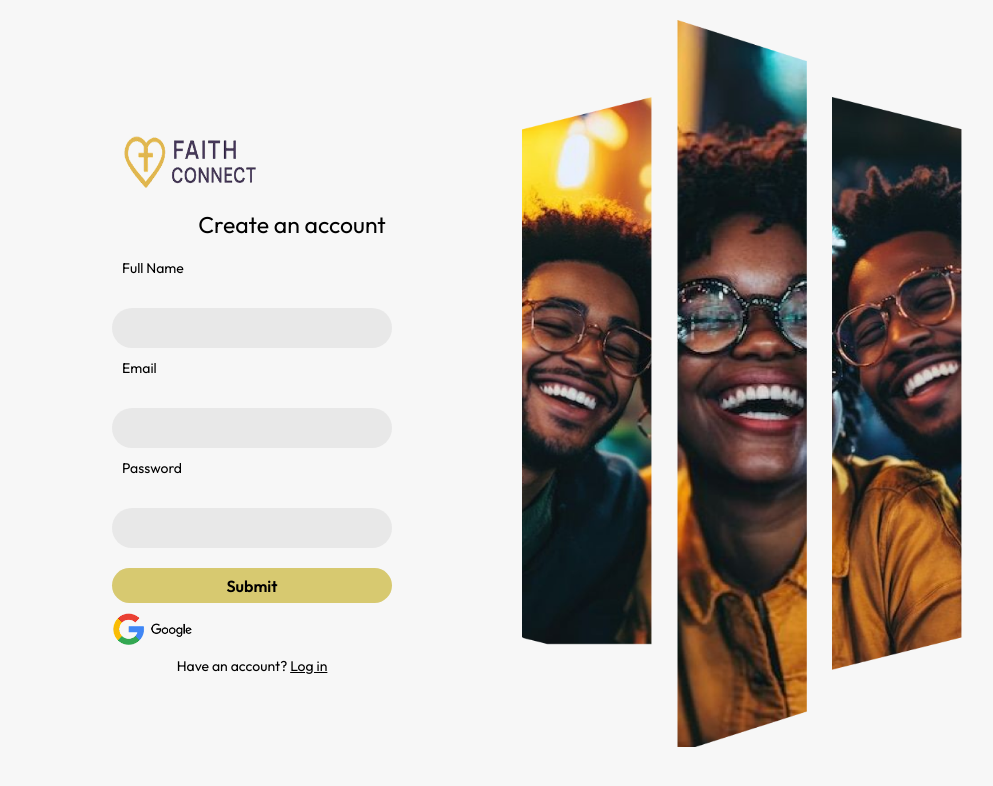
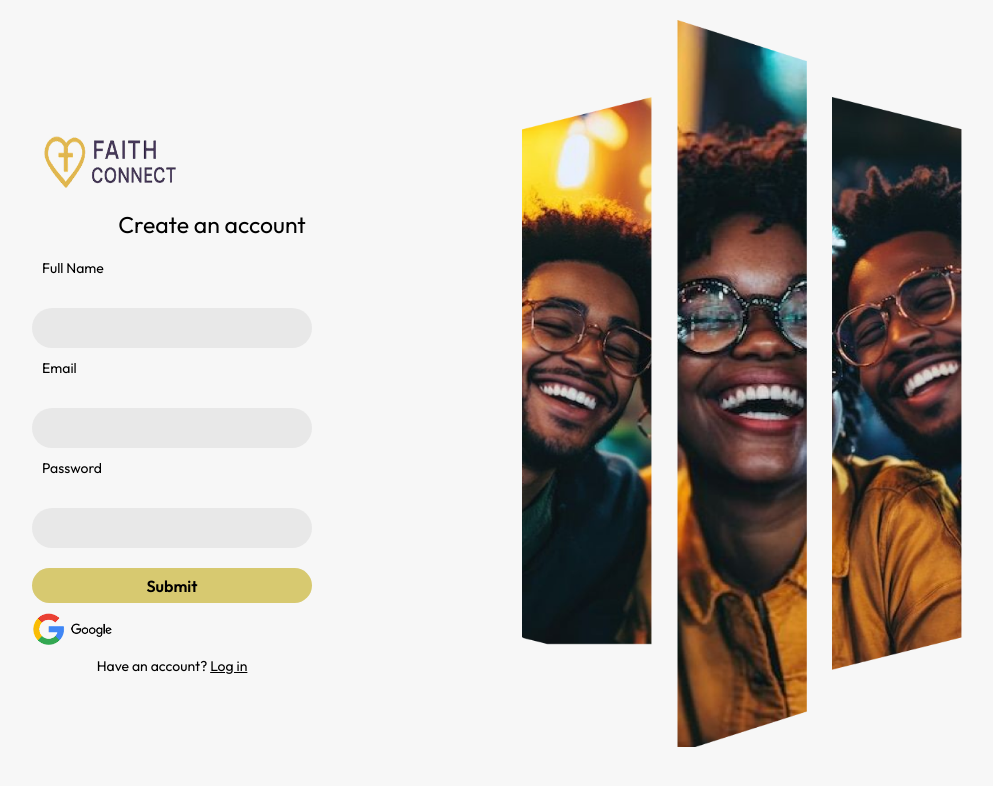
Before and after one commit to bantofweb4/FaithConnect, a React (Vite) app: page /mainsignup in a window 1280 px wide. Shown: the top 786 px of the page, without its empty margins (143-1136 px from the left). Built offline with nearby package versions, Linux system fonts and the light colour scheme.

Commit message:
I made an edit in sign up

```diff
--- a/src/component/Signup.css
+++ b/src/component/Signup.css
@@ -20,12 +20,12 @@ body{
   gap: 50px;
   overflow: hidden;
   padding: 20px;
+  justify-content: center;
+  align-items: center;
 }
 
 .signup-left {
   display: flex;
-  justify-content: center;
-  align-items: center;
 }
 
 .signup-form {
```
